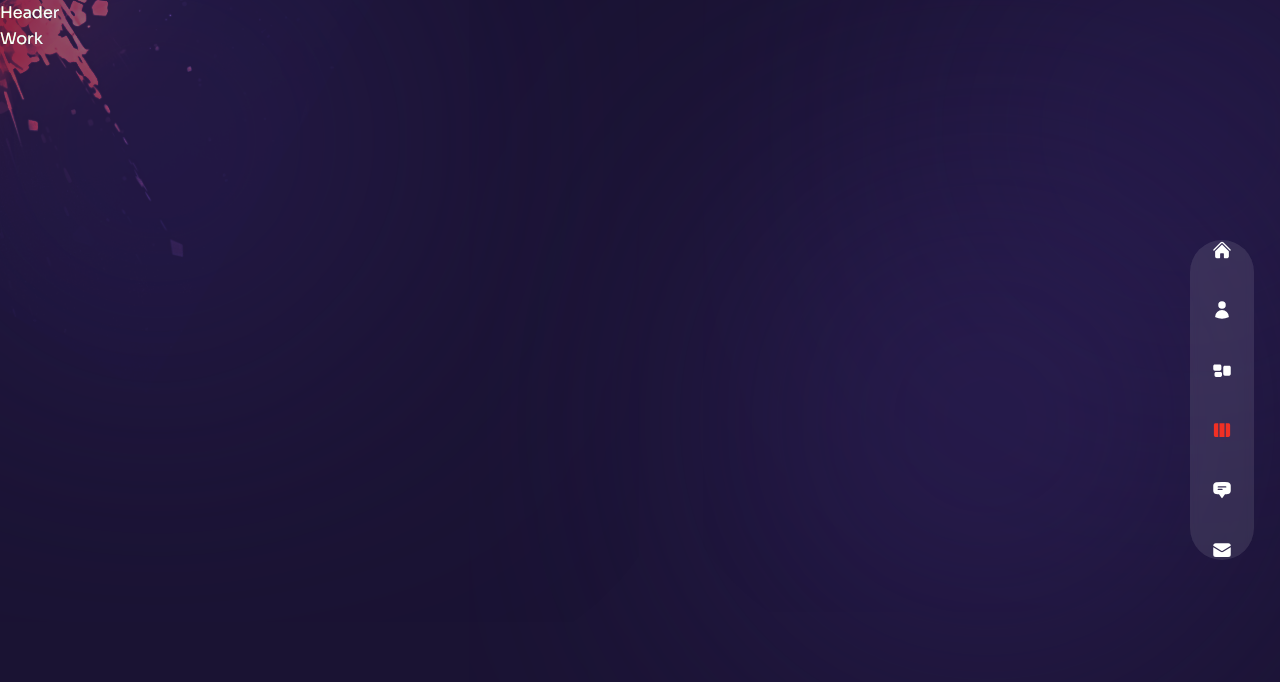
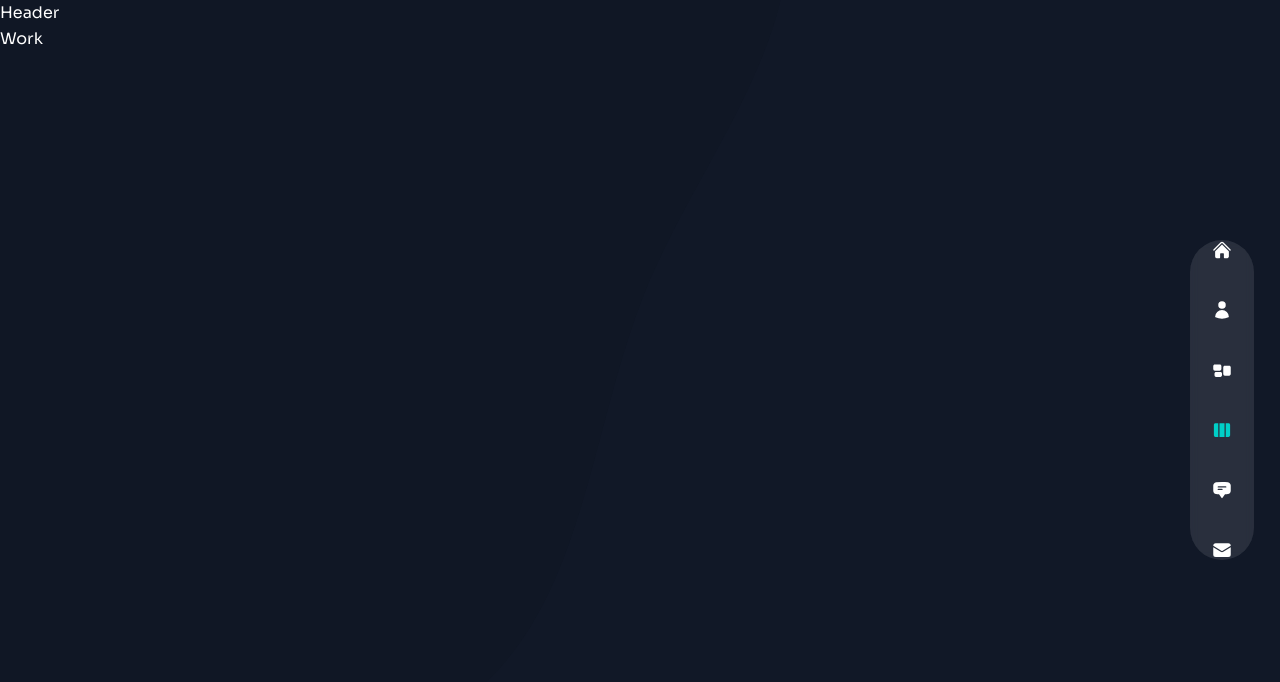
Before and after one commit to Dann-13/PortafolioWeb, a Next.js app: page /work in a window 1280 px wide. Shown: the top 682 px of the page. Built offline with nearby package versions, Linux system fonts and the light colour scheme.

Commit message:
Trancisiones

```diff
--- a/components/Layout.js
+++ b/components/Layout.js
@@ -16,7 +16,7 @@ const Layout = ({children}) => {
   return (
     <div className={`page bg-site text-white bg-cover bg-no-repeat ${sora.variable}
     font-sora relative`}>
-      <TopLeftImg />
+
       <Nav />
       <Header />
       {children}
--- a/components/TopLeftImg.js
+++ b/components/TopLeftImg.js
@@ -1,8 +1,9 @@
 //next img
 import Image from "next/image";
+//css global
 const TopLeftImg = () => {
-  return <div className="absolute left-0 top-0 mix-blend-color-dodge z-10 w-[200px] xl:w-[400px]
-  opacity-50">
+  return <div className="absolute left-0 top-0 z-10 w-[200px] xl:w-[400px]
+  opacity-50 mix-blend-luminosity">
     <Image src='/top-left-img.png'  width={400} height={400} alt=""/>
   </div>;
 };
--- a/components/Transition.js
+++ b/components/Transition.js
@@ -1,7 +1,35 @@
+//framer motion
+import { motion } from 'framer-motion'
+//variants
+const transitionVariants = {
+  initial: {
+    x: '100%',
+    width: '100%'
+  },
+  animate: {
+    x: '0%',
+    width: '0%'
+  },
+  exit: {
+    x: ['0%', '100%'],
+    width: ['0%', '100%']
+  }
+}
+
 const Transition = () => {
   return (
     <>
-      <div>Transition</div>
+      <motion.div className='fixed top-0 bottom-0 right-full w-screen z-0
+      bg-[#2A303F]' variants={transitionVariants} initial='initial' animate='animate' exit='exit'
+        transition={{ delay: 0.2, duration: 0.6, ease: 'easeInOut' }}>
+
+      </motion.div>
+      <motion.div className='fixed top-0 bottom-0 right-full w-screen z-20
+      bg-[#20262E]' variants={transitionVariants} initial='initial' animate='animate' exit='exit'
+        transition={{ delay: 0.6, duration: 0.6, ease: 'easeInOut' }}>
+
+      </motion.div>
+
     </>
   );
 };
--- a/pages/_app.js
+++ b/pages/_app.js
@@ -1,11 +1,24 @@
 import '../styles/globals.css';
 //Components
 import Layout from '../components/Layout';
+import Transition from '../components/Transition'
+//router
+import { useRouter } from 'next/router';
+//frameMOtion
+import { AnimatePresence, motion } from 'framer-motion';
 function MyApp({ Component, pageProps }) {
+  const router = useRouter();
   return (
-  <Layout>
-    <Component {...pageProps} />
-  </Layout>
+    <Layout>
+      <AnimatePresence mode='wait'>
+        <motion.div key={router.route} className='h-full'>
+          <Transition />
+          <Component {...pageProps} />
+        </motion.div>
+
+      </AnimatePresence>
+
+    </Layout>
   )
 }
 
--- a/styles/globals.css
+++ b/styles/globals.css
@@ -48,4 +48,7 @@
   .textarea {
     @apply w-full h-[180px] p-6 capitalize rounded-lg resize-none;
   }
+  .custom-image {
+    mix-blend-mode: multiply; /* Puedes probar con otros modos de mezcla como overlay o soft-light */
+  }
 }
--- a/tailwind.config.js
+++ b/tailwind.config.js
@@ -24,7 +24,7 @@ module.exports = {
       colors: {
         primary: '#131424',
         secondary: '#393A47',
-        accent: '#F13024',
+        accent: '#00CFC7', /*Color azul claro */
       },
       backgroundImage: {
         explosion: 'url("/bg-explosion.png")',
```
Also changed, not shown: public/site-bg.svg.
